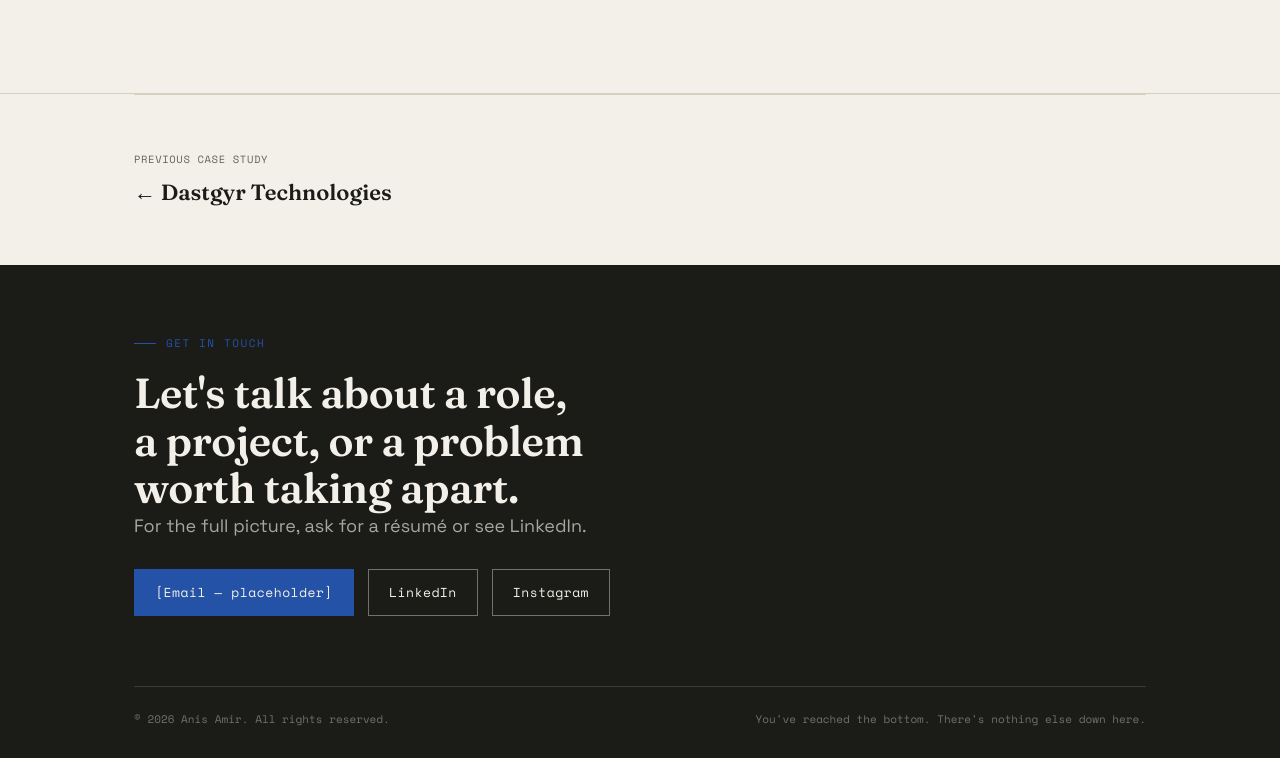
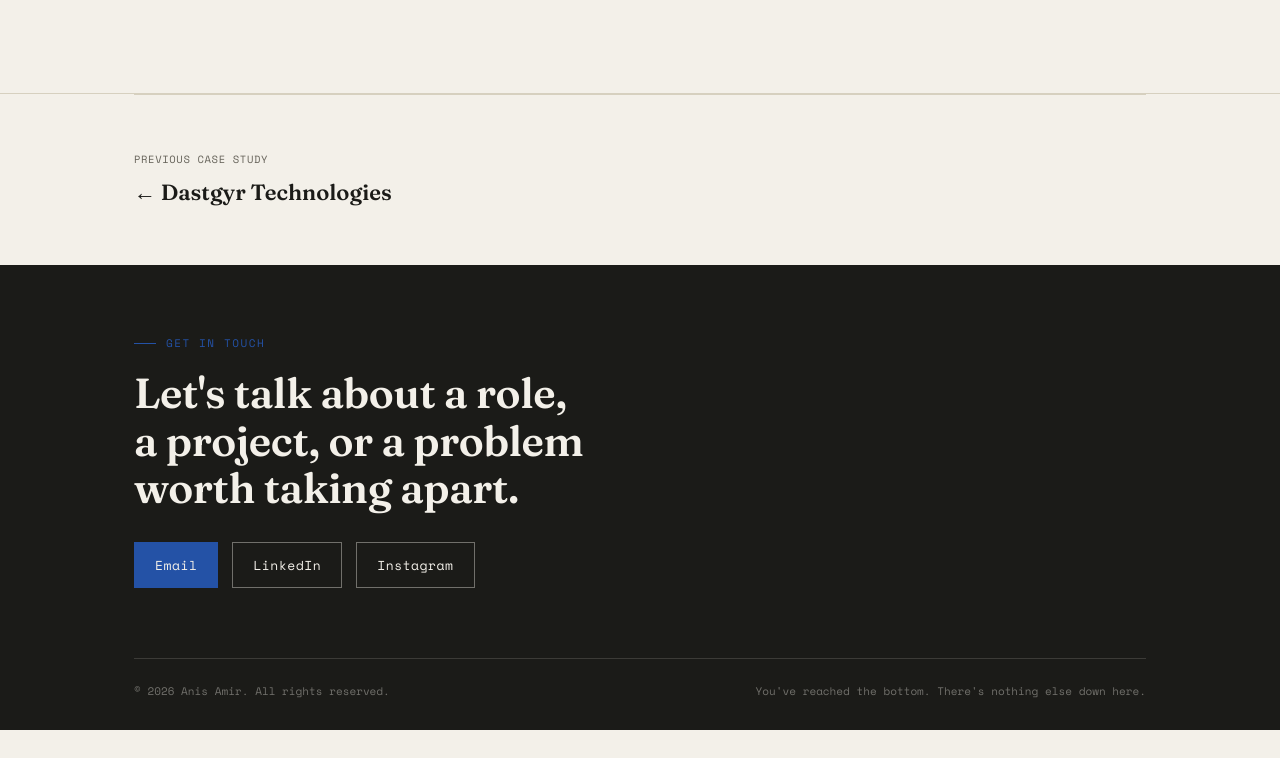
Before and after one commit to anispunjwani/portfolio, a plain HTML site: page perioperative.html in a window 1280 px wide. Shown: the part 10675-11433 px from the top of the page. After the commit the page ends 11405 px from the top, so only its background shows below. Drawn offline with nearby package versions, Linux system fonts and the light colour scheme.

Commit message:
Update perioperative.html

```diff
--- a/perioperative.html
+++ b/perioperative.html
@@ -1063,9 +1063,8 @@
     <div class="wrap">
       <div class="eyebrow" style="color:var(--accent);">Get in touch</div>
       <h2 style="max-width:16ch;">Let's talk about a role, a project, or a problem worth taking apart.</h2>
-      <p class="lede">For the full picture, ask for a résumé or see LinkedIn.</p>
       <div class="contact-links">
-        <a class="btn primary" href="#" title="Placeholder — mailto link">[Email — placeholder]</a>
+        <a class="btn primary" href="mailto:anis.punjwani@gmail.com">Email</a>
         <a class="btn ghost" href="https://www.linkedin.com/in/anispunjwani">LinkedIn</a>
         <a class="btn ghost" href="https://www.instagram.com/anispunjwani">Instagram</a>
       </div>
```
